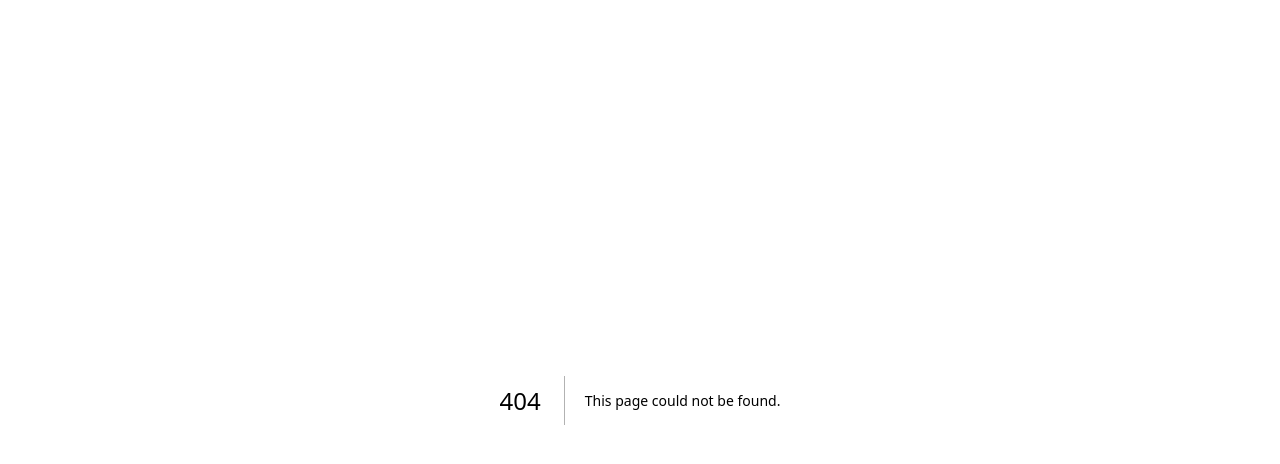
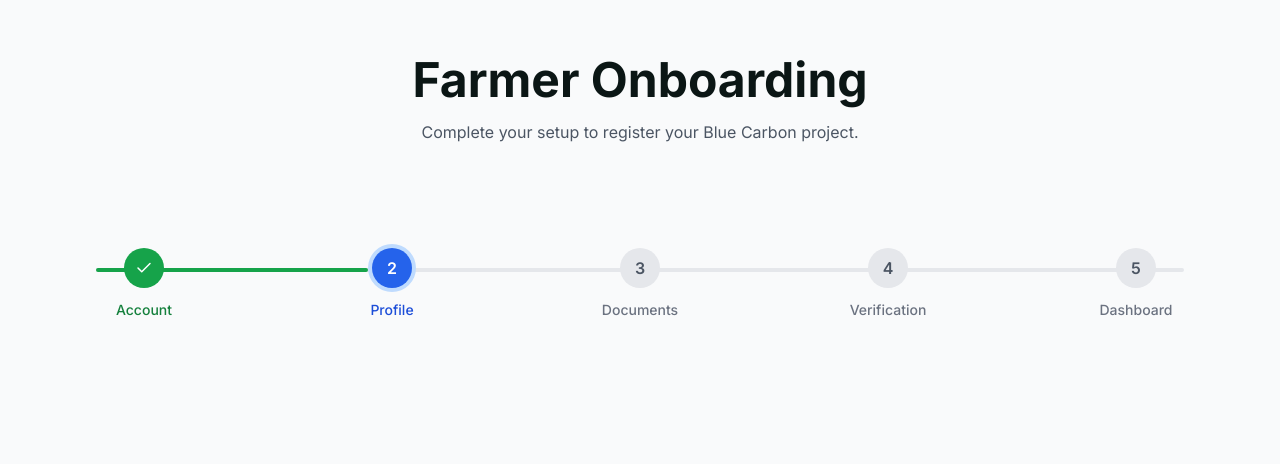
Before and after one commit to dshreyya/web-ml, a Next.js app: page /farmer/onboarding in a window 1280 px wide. Before the commit this address had no page. Shown: the top 464 px of the page. Built offline with nearby package versions, Linux system fonts and the light colour scheme.

Commit message:
feat: add farmer onboarding progress flow

```diff
--- /dev/null
+++ b/app/farmer/onboarding/page.tsx
@@ -0,0 +1,25 @@
+import ProgressBar from "@/components/farmer/ProgressBar";
+
+export default function FarmerPage() {
+  return (
+    <main className="min-h-screen bg-gray-50">
+
+      <div className="max-w-6xl mx-auto px-8 py-14">
+
+        <h1 className="text-5xl font-bold text-center">
+          Farmer Onboarding
+        </h1>
+
+        <p className="text-gray-600 text-center mt-4">
+          Complete your setup to register your Blue Carbon project.
+        </p>
+
+        <div className="mt-16">
+          <ProgressBar currentStep={2} />
+        </div>
+
+      </div>
+
+    </main>
+  );
+}
--- a/app/login/page.tsx
+++ b/app/login/page.tsx
@@ -30,6 +30,21 @@ type LoginFormData = z.infer<typeof loginSchema>;
 
 export default function LoginPage() {
   const router = useRouter();
+
+  const handleRoleRedirect = () => {
+    const selectedRole = localStorage.getItem("selectedRole");
+
+    if (selectedRole === "farmer") {
+      router.push("/farmer/onboarding");
+    } else if (selectedRole === "buyer") {
+      router.push("/industry/onboarding");
+    } else if (selectedRole === "admin") {
+      router.push("/admin/dashboard");
+    } else {
+      router.push("/");
+    }
+  };
+
   const [showPassword, setShowPassword] = useState(false);
   const [isLoading, setIsLoading] = useState(false);
   const [toasts, setToasts] = useState<ToastMessage[]>([]);
@@ -41,7 +56,7 @@ export default function LoginPage() {
 
     supabase.auth.getUser().then(({ data: { user } }) => {
       if (user) {
-        router.push("/");
+        handleRoleRedirect();
       }
     });
   }, [router]);
@@ -114,7 +129,7 @@ export default function LoginPage() {
             localStorage.setItem("bcn_remember_email", data.email);
           }
           setTimeout(() => {
-            router.push("/");
+            handleRoleRedirect();
           }, 1000);
         }
       } else {
@@ -127,7 +142,7 @@ export default function LoginPage() {
           `Authenticated as ${data.email}. Redirecting to verified portal...`
         );
         setTimeout(() => {
-          router.push("/");
+          handleRoleRedirect();
         }, 1000);
       }
     } catch (err) {
--- /dev/null
+++ b/components/farmer/ProgressBar.tsx
@@ -0,0 +1,91 @@
+"use client";
+
+import { Check } from "lucide-react";
+
+type ProgressBarProps = {
+  currentStep: number;
+};
+
+const steps = [
+  "Account",
+  "Profile",
+  "Documents",
+  "Verification",
+  "Dashboard",
+];
+
+export default function ProgressBar({
+  currentStep,
+}: ProgressBarProps) {
+  return (
+    <div className="w-full py-10">
+      <div className="flex items-center justify-between relative">
+
+        {/* Line */}
+        <div className="absolute left-0 right-0 top-5 h-1 bg-gray-200 z-0 rounded-full" />
+
+        {/* Active Line */}
+        <div
+          className="absolute left-0 top-5 h-1 bg-green-600 z-0 rounded-full transition-all duration-500"
+          style={{
+            width: `${(currentStep - 1) * 25}%`,
+          }}
+        />
+
+        {steps.map((step, index) => {
+          const stepNumber = index + 1;
+
+          const completed = stepNumber < currentStep;
+          const active = stepNumber === currentStep;
+
+          return (
+            <div
+              key={step}
+              className="relative z-10 flex flex-col items-center w-24"
+            >
+              <div
+                className={`
+                w-10
+                h-10
+                rounded-full
+                flex
+                items-center
+                justify-center
+                font-semibold
+                transition-all
+                duration-300
+
+                ${
+                  completed
+                    ? "bg-green-600 text-white"
+                    : active
+                    ? "bg-blue-600 text-white ring-4 ring-blue-200"
+                    : "bg-gray-200 text-gray-600"
+                }
+                `}
+              >
+                {completed ? (
+                  <Check size={18} />
+                ) : (
+                  stepNumber
+                )}
+              </div>
+
+              <span
+                className={`mt-3 text-sm font-medium text-center ${
+                  active
+                    ? "text-blue-700"
+                    : completed
+                    ? "text-green-700"
+                    : "text-gray-500"
+                }`}
+              >
+                {step}
+              </span>
+            </div>
+          );
+        })}
+      </div>
+    </div>
+  );
+}
```
Also changed, not shown: components/farmer/StepCard.tsx (added).
